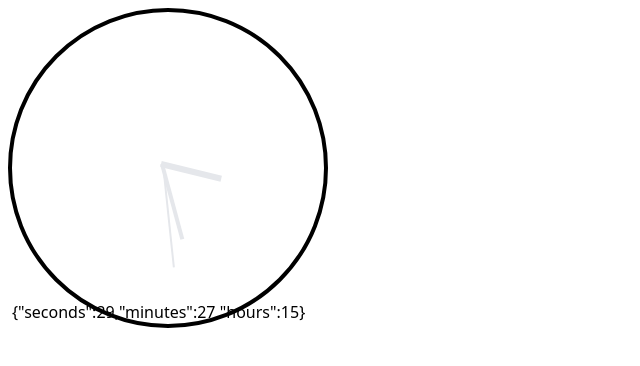
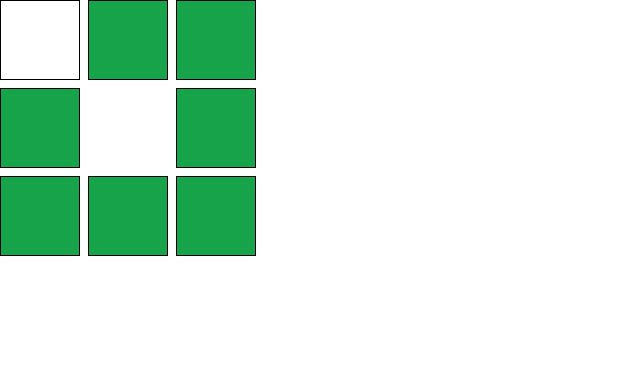
Before and after one commit to chaukhoa97/practicing, a React (Vite) app: page / in a window 1280 px wide. Shown: the top 366 px of the page, without its empty margins (0-640 px from the left). Built offline with nearby package versions, Linux system fonts and the light colour scheme.

Commit message:
add gridlights

```diff
--- a/src/App.jsx
+++ b/src/App.jsx
@@ -13,6 +13,7 @@ import Tabs from './GreatFrontEnd.com/Tabs/Tabs'
 import AnalogClock from './GreatFrontEnd.com/AnalogClock/AnalogClock'
 
 import { SECTIONS } from './data'
+import GridLights from './GreatFrontEnd.com/GridLights/GridLights'
 
 function App() {
   return (
@@ -37,7 +38,8 @@ function App() {
         }}
       />
       <Tabs sections={SECTIONS} /> */}
-      <AnalogClock />
+      {/* <AnalogClock /> */}
+      <GridLights />
     </>
   )
 }
--- /dev/null
+++ b/src/GreatFrontEnd.com/GridLights/GridLights.jsx
@@ -0,0 +1,54 @@
+import { useState } from 'react'
+import { cn } from '../../util'
+
+const baseArray = Array.from({ length: 9 }, (_, i) => i)
+
+export default function GridLights() {
+  const [activeBoxIndexes, setActiveBoxIndexes] = useState([
+    2, 3, 5, 7, 1, 8, 6,
+  ])
+  const [isReversing, setisReversing] = useState()
+
+  if (activeBoxIndexes.length === 8) {
+    isReversing || setisReversing(true)
+  }
+
+  if (isReversing) {
+    const reversingInterval = setTimeout(() => {
+      const newIndexes = [...activeBoxIndexes]
+      newIndexes.pop()
+      setActiveBoxIndexes(newIndexes)
+    }, 300)
+
+    if (activeBoxIndexes.length === 0) {
+      setisReversing(false)
+      clearTimeout(reversingInterval)
+    }
+  }
+
+  const handleBoxClick = (index) => {
+    setActiveBoxIndexes((prev) => {
+      if (!prev.includes(index)) return [...prev, index]
+      return prev
+    })
+  }
+
+  return (
+    <div className="grid w-64 grid-cols-3 gap-2">
+      {baseArray.map((_, i) => {
+        if (i === 4) return <div key={i} className=""></div>
+        return (
+          <button
+            key={i}
+            className={cn(
+              'h-20 w-20 border border-black',
+              activeBoxIndexes.includes(i) && 'bg-green-600',
+            )}
+            aria-label="grid light box"
+            onClick={() => handleBoxClick(i)}
+          ></button>
+        )
+      })}
+    </div>
+  )
+}
--- /dev/null
+++ b/src/GreatFrontEnd.com/GridLights/GridLights.md
@@ -0,0 +1,7 @@
+## Requirements
+
+- You can click on the cells to activate them, turning them green.
+- When all the cells have been activated, they will be deactivated one by one in the reverse order they were activated with a 300ms interval in between.
+- A demo of the final product can be found [here](https://k2053q.csb.app/).
+
+![Grid Lights Example](https://www.greatfrontend.com/img/questions/grid-lights/grid-lights-example.png)
```
